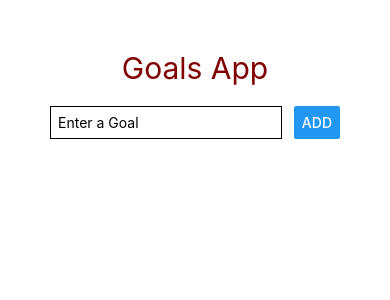
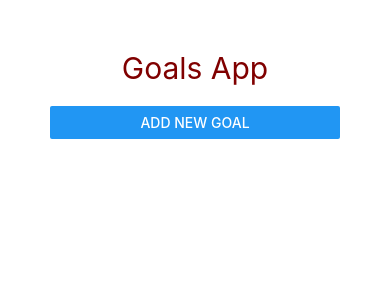
Before and after one commit to Hasan-Iqtedar/goals-app, a React Native app: screen / in a window 390 px wide. Shown: the top 300 px of the page. Built offline with nearby package versions, Linux system fonts and the light colour scheme.

Commit message:
Added a modal to take inputs and a cancel button

```diff
--- a/App.js
+++ b/App.js
@@ -9,25 +9,42 @@ export default function App() {
   //To assign unique keys for FlatList.
   const [count, setCount] = useState(0);
 
+  //To control modal visibility.
+  const [isModalVisible, setIsModalVisible] = useState(false);
+
   //To maintain a list of goals.
-  const [goalsList, append] = useState([]);
+  const [goalsList, setGoalsList] = useState([]);
 
   /**A function to append the new goal to goalsList upon clicking Add button.*/
   const addNewGoal = (newGoal) => {
     setCount(count + 1);
-    append(currentGoals => {
+    setGoalsList(currentGoals => {
       return [...currentGoals, { key: count.toString(), value: newGoal }];
     });
+    setIsModalVisible(false);
+  }
+
+  /**A function to remove a goal upon clicking it.*/
+  const removeGoal = (goalKey) => {
+    setGoalsList(currentGoals => {
+      return currentGoals.filter(goal => goal.key !== goalKey)
+    });
+  }
+
+  /**A function to cancel addition of a goal in the modal.*/
+  const cancelGoalAddition = () => {
+    setIsModalVisible(false);
   }
 
   return (
 
     <View style={styles.screen}>
       <Text style={styles.title}>Goals App</Text>
-      <GoalInput onAddGoal={addNewGoal} />
+      <GoalInput onAddGoal={addNewGoal} visible={ isModalVisible } onCancel={cancelGoalAddition} />
+      <Button title="Add New Goal" onPress={ () => setIsModalVisible(true) } />
       <FlatList
         data={goalsList}
-        renderItem={(dataItem) => <GoalItem title={dataItem.item.value} />}
+        renderItem={(dataItem) => <GoalItem id={dataItem.item.key} onDelete={removeGoal} title={dataItem.item.value} />}
       />
     </View>
 
@@ -36,7 +53,8 @@ export default function App() {
 
 const styles = StyleSheet.create({
   screen: {
-    padding: 50
+    padding: 50,
+    marginBottom: 75,
   },
   title: {
     color: 'maroon',
--- a/components/GoalInput.js
+++ b/components/GoalInput.js
@@ -1,5 +1,5 @@
 import React, { useState } from 'react';
-import { View, TextInput, Button, StyleSheet } from 'react-native';
+import { View, TextInput, Button, StyleSheet, Modal } from 'react-native';
 
 const GoalInput = props => {
 
@@ -11,26 +11,45 @@ const GoalInput = props => {
         setEnteredGoal(newText);
     }
 
+    /**A function to add a new goal by opening the modal.*/
+    const addGoal = () => {
+        props.onAddGoal(enteredGoal);
+        setEnteredGoal('');
+    }
+
     return (
-        <View style={styles.inputContainer}>
-            <TextInput style={styles.inputField} placeholder="Enter a Goal" onChangeText={updateEnteredText} />
-            <Button title='Add' onPress={props.onAddGoal.bind(this, enteredGoal)} />
-        </View>
+        <Modal animationType='slide' visible={props.visible} >
+            <View style={styles.inputContainer}>
+                <TextInput style={styles.inputField} placeholder="Enter a Goal" onChangeText={updateEnteredText} value={enteredGoal} />
+                <View style={styles.buttonContainer}>
+                    <View style={styles.button}><Button title='Cancel' color='red' onPress={props.onCancel} /></View>
+                    <View style={styles.button}><Button title='Add' onPress={addGoal} /></View>
+                </View>
+            </View>
+        </Modal>
     );
 }
 
 const styles = StyleSheet.create({
     inputContainer: {
-        flexDirection: 'row',
+        flex: 1,
         alignItems: 'center',
-        justifyContent: 'space-between'
+        justifyContent: 'center'
     },
     inputField: {
         width: '80%',
         borderColor: 'black',
         borderWidth: 1,
         padding: 7
+    },
+    buttonContainer: {
+        flexDirection: 'row',
+        justifyContent: 'space-around',
+    },
+    button: {
+        width: '60%'
     }
+
 });
 
 export default GoalInput;
--- a/components/GoalItem.js
+++ b/components/GoalItem.js
@@ -3,7 +3,7 @@ import { TouchableOpacity, View, Text, StyleSheet } from 'react-native';
 
 const GoalItem = props => {
     return (
-        <TouchableOpacity activeOpacity='0.7'>
+        <TouchableOpacity activeOpacity='0.7' onPress={props.onDelete.bind(this, props.id)}>
             <View style={styles.goalsList}>
                 <Text >{props.title}</Text>
             </View>
@@ -17,7 +17,7 @@ const styles = StyleSheet.create({
         borderWidth: 1,
         borderColor: 'black',
         padding: 5,
-        backgroundColor: 'lightgray'
+        backgroundColor: 'ghostwhite'
     }
 });
 
```
